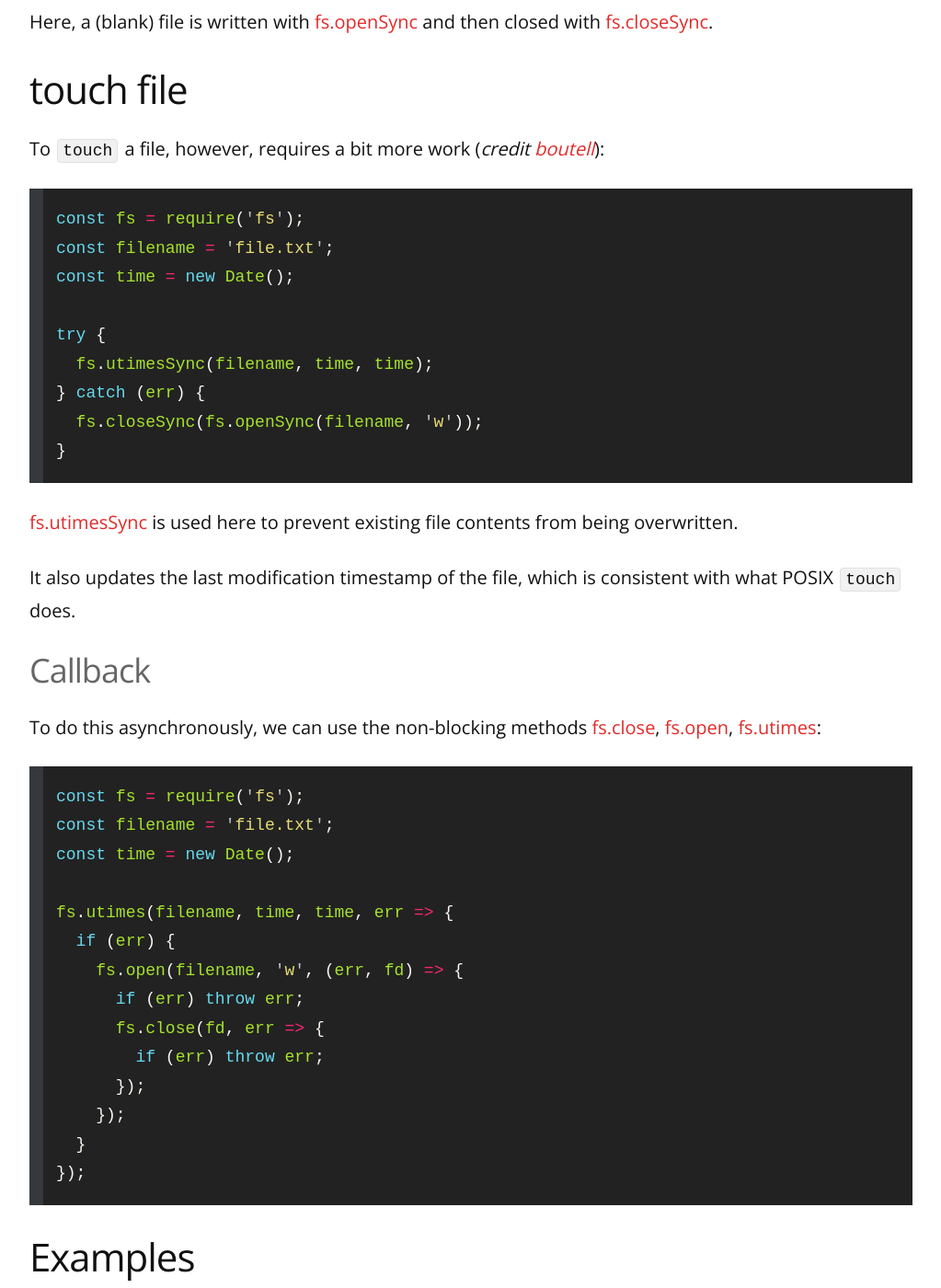
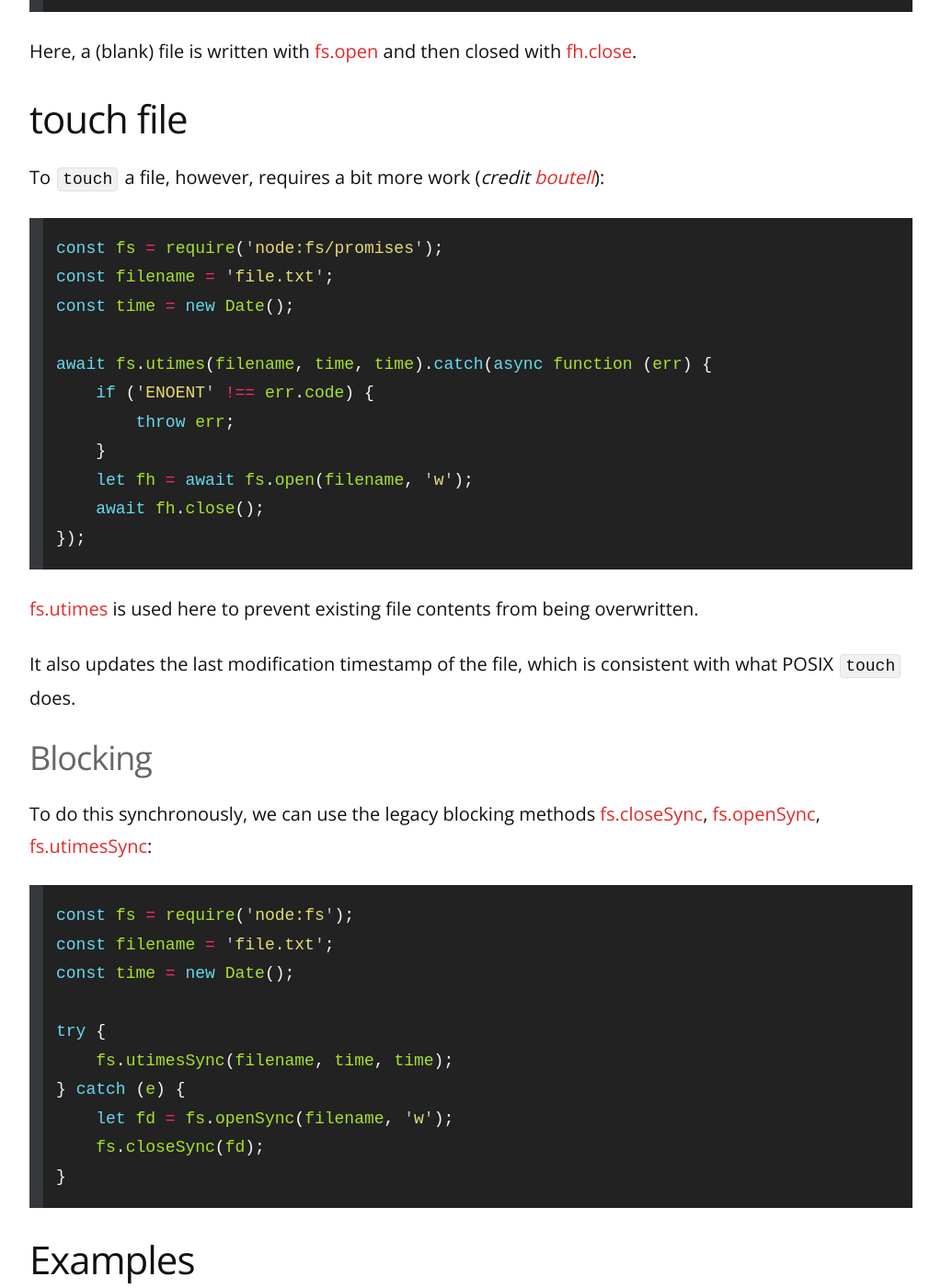
Before and after one commit to remarkablemark/remarkablemark.github.io, a Jekyll site: the page built from _posts/2017/2017-12-17-touch-file-nodejs.md, in a window 1280 px wide and 1400 px high, scrolled down 542 px. Shown: the whole window at 92% size, without its empty margins (128-1151 px from the left). Built offline with Jekyll 4.4.1, drawn with Linux system fonts in a browser that asks for light colours; comment, search, counter and statistics services are not loaded; some of the changed text lies outside the part shown.

Commit message:
feat(posts): update touch example with modern async

````diff
--- a/_posts/2017/2017-12-17-touch-file-nodejs.md
+++ b/_posts/2017/2017-12-17-touch-file-nodejs.md
@@ -2,8 +2,8 @@
 layout: post
 title: How to touch a file in Node.js
 date: 2017-12-17 16:44:13
-updated: 2019-07-20 23:08:43
-excerpt: How to touch a file in Node.js using synchronous and asynchronous `fs` methods.
+updated: 2022-09-08 10:35:55
+excerpt: How to touch a file in Node.js using the standard promise (async) and legacy synchronous `fs` methods.
 categories: touch file nodejs javascript
 ---
 
@@ -12,52 +12,51 @@ categories: touch file nodejs javascript
 To create an empty file in [Node.js](https://nodejs.org/):
 
 ```js
-const fs = require('fs');
+const fs = require('node:fs/promises');
 const filename = 'file.txt';
-fs.closeSync(fs.openSync(filename, 'w'));
+let fh = await fs.open(filename, 'w');
+await fh.close();
 ```
 
-Here, a (blank) file is written with [fs.openSync](https://nodejs.org/api/fs.html#fs_fs_opensync_path_flags_mode) and then closed with [fs.closeSync](https://nodejs.org/api/fs.html#fs_fs_closesync_fd).
+Here, a (blank) file is written with [fs.open](https://nodejs.org/api/fs.html#fspromisesopenpath-flags-mode) and then closed with [fh.close](https://nodejs.org/api/fs.html#filehandleclose).
 
 ## touch file
 
 To `touch` a file, however, requires a bit more work (_credit [boutell](https://disq.us/p/21rurrt)_):
 
 ```js
-const fs = require('fs');
+const fs = require('node:fs/promises');
+const filename = 'file.txt';
+const time = new Date();
+
+await fs.utimes(filename, time, time).catch(async function (err) {
+    if ('ENOENT' !== err.code) {
+        throw err;
+    }
+    let fh = await fs.open(filename, 'w');
+    await fh.close();
+});
+```
+
+[fs.utimes](https://nodejs.org/api/fs.html#fspromisesutimespath-atime-mtime) is used here to prevent existing file contents from being overwritten.
+
+It also updates the last modification timestamp of the file, which is consistent with what POSIX `touch` does.
+
+### Blocking
+
+To do this synchronously, we can use the legacy blocking methods [fs.closeSync](https://nodejs.org/api/fs.html#fsclosesyncfd), [fs.openSync](https://nodejs.org/api/fs.html#fsopensyncpath-flags-mode), [fs.utimesSync](https://nodejs.org/api/fs.html#fsutimessyncpath-atime-mtime):
+
+```js
+const fs = require('node:fs');
 const filename = 'file.txt';
 const time = new Date();
 
 try {
-  fs.utimesSync(filename, time, time);
-} catch (err) {
-  fs.closeSync(fs.openSync(filename, 'w'));
+    fs.utimesSync(filename, time, time);
+} catch (e) {
+    let fd = fs.openSync(filename, 'w');
+    fs.closeSync(fd);
 }
-```
-
-[fs.utimesSync](https://nodejs.org/api/fs.html#fs_fs_utimessync_path_atime_mtime) is used here to prevent existing file contents from being overwritten.
-
-It also updates the last modification timestamp of the file, which is consistent with what POSIX `touch` does.
-
-### Callback
-
-To do this asynchronously, we can use the non-blocking methods [fs.close](https://nodejs.org/api/fs.html#fs_fs_close_fd_callback), [fs.open](https://nodejs.org/api/fs.html#fs_fs_open_path_flags_mode_callback), [fs.utimes](https://nodejs.org/api/fs.html#fs_fs_utimes_path_atime_mtime_callback):
-
-```js
-const fs = require('fs');
-const filename = 'file.txt';
-const time = new Date();
-
-fs.utimes(filename, time, time, err => {
-  if (err) {
-    fs.open(filename, 'w', (err, fd) => {
-      if (err) throw err;
-      fs.close(fd, err => {
-        if (err) throw err;
-      });
-    });
-  }
-});
 ```
 
 ## Examples
````
